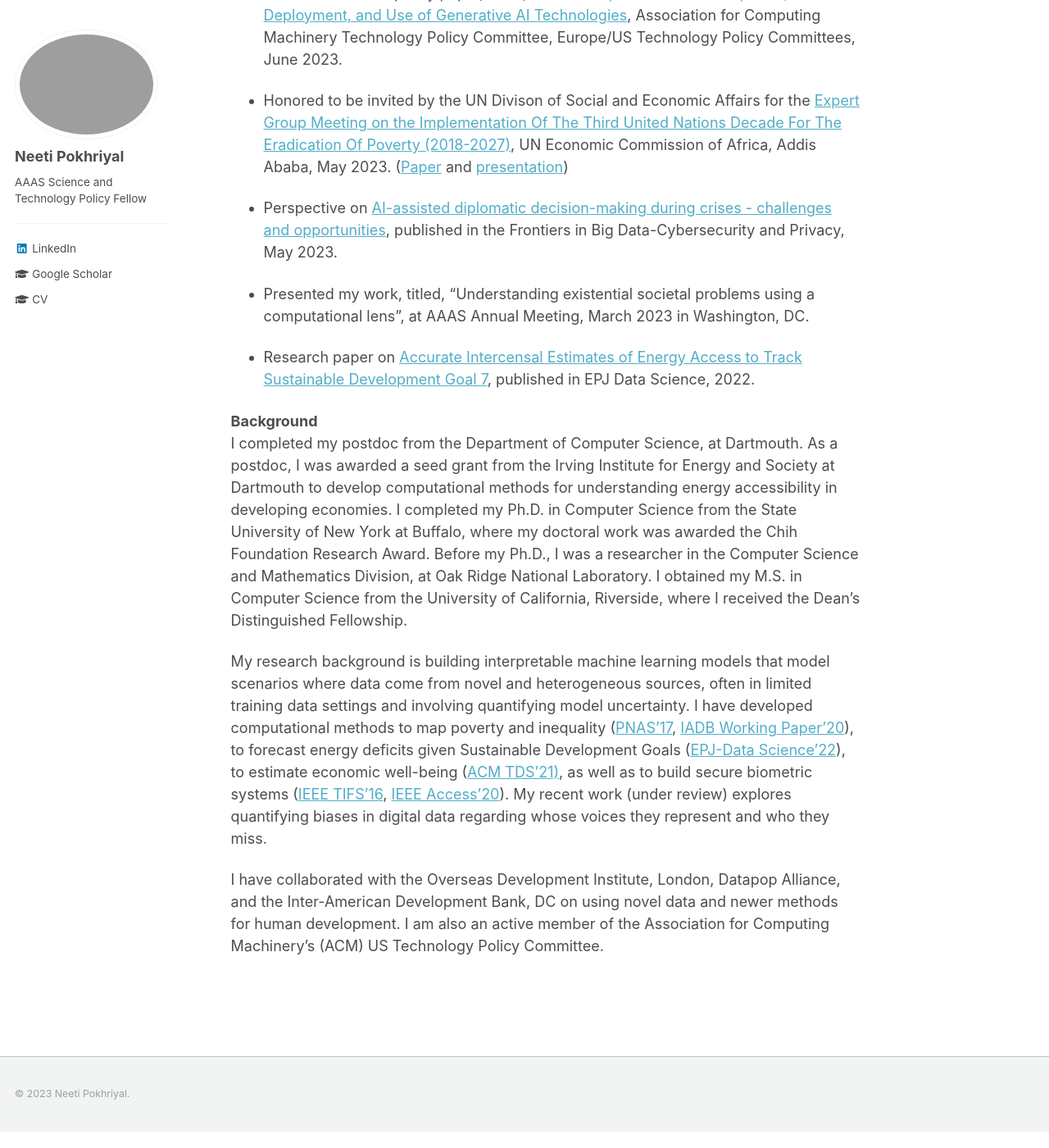
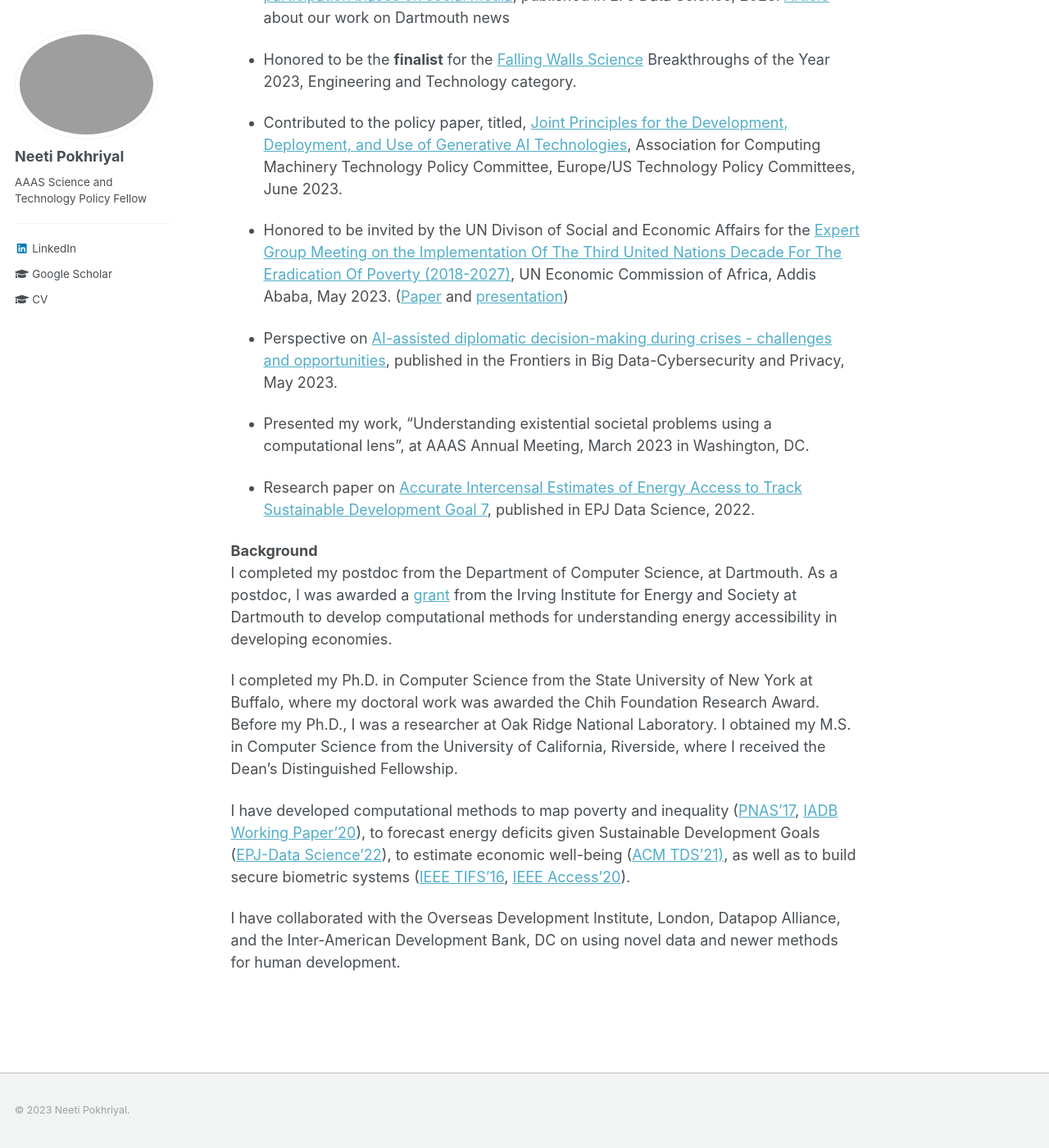
Before and after one commit to neetip/neetip.github.io, a Jekyll site: the page built from _pages/about.md, in a window 1280 px wide and 1400 px high, scrolled down 626 px. Shown: the whole window at 82% size. Built offline with Jekyll 4.4.1, drawn with Linux system fonts in a browser that asks for light colours; some of the changed text lies outside the part shown.

Commit message:
Update about.md

```diff
--- a/_pages/about.md
+++ b/_pages/about.md
@@ -7,11 +7,12 @@ redirect_from:
   - /about/
   - /about.html
 ---
-I am a computer scientist with an interest and experience in policy issues related to developing responsible artificial intelligence and data science technologies. I am the 2022-23 AAAS Science and Technology Policy fellow at the National Science Foundation’s National Artificial Intelligence (AI) Research Institutes program, which focuses on long-term fundamental and use-inspired AI research towards issues of national importance. I also focus on expanding AI infrastructure and access to underserved communities via NSF's ExpandAI program. I am also a visiting scholar in the Department of Computer Science, at Dartmouth College.
+I am a computer scientist with an interest and experience in policy issues related to developing responsible artificial intelligence technologies. I am the 2022-23 AAAS Science and Technology Policy fellow at the National Science Foundation’s Artificial Intelligence (AI) Research Institutes program. My research background is in building interpretable machine learning models that model scenarios where data come from novel, heterogeneous sources, often in limited training data settings, and that involve quantifying model uncertainties.
 
-I was the 2022 Mirzayan Policy Fellow at the National Academies of Sciences, Engineering, and Medicine, where I contributed to the work of the Committee on National Statistics on aspects of data access and privacy.
+I was the 2022 Mirzayan Policy Fellow at the National Academies of Sciences, Engineering, and Medicine, where I contributed to the work of the Committee on National Statistics on aspects of sustainable models of data access for sensitive and private data. I am also a visiting scholar in the Department of Computer Science, at Dartmouth College and a member of the Association for Computing Machinery’s (ACM) US Technology Policy Committee.
 
 <b> Recent News</b>
+* Research work in AI ethics on understanding biases in digital data <a href="https://epjdatascience.springeropen.com/articles/10.1140/epjds/s13688-023-00405-6">Quantifying participation biases on social media</a>, published in EPJ Data Science, 2023. <a href="https://home.dartmouth.edu/news/2023/09/defining-participation-bias-social-media">Article</a> about our work on Dartmouth news
 
 * Honored to be the <b>finalist</b> for the <a href="https://falling-walls.com/science-summit/finalists/">Falling Walls Science</a> Breakthroughs of the Year 2023, Engineering and Technology category.
 
@@ -21,13 +22,15 @@ I was the 2022 Mirzayan Policy Fellow at the National Academies of Sciences, Eng
 
 * Perspective on <a href="https://www.frontiersin.org/articles/10.3389/fdata.2023.1183313/full">AI-assisted diplomatic decision-making during crises - challenges and opportunities</a>, published in the Frontiers in Big Data-Cybersecurity and Privacy, May 2023.
 
-* Presented my work, titled, "Understanding existential societal problems using a computational lens", at AAAS Annual Meeting, March 2023 in Washington, DC.
+* Presented my work, "Understanding existential societal problems using a computational lens", at AAAS Annual Meeting, March 2023 in Washington, DC.
 
 * Research paper on <a href="https://epjdatascience.springeropen.com/articles/10.1140/epjds/s13688-022-00371-5">Accurate Intercensal Estimates of Energy Access to Track Sustainable Development Goal 7</a>, published in EPJ Data Science, 2022.
 
 <b>Background</b>
-I completed my postdoc from the Department of Computer Science, at Dartmouth. As a postdoc, I was awarded a seed grant from the Irving Institute for Energy and Society at Dartmouth to develop computational methods for understanding energy accessibility in developing economies. I completed my Ph.D. in Computer Science from the State University of New York at Buffalo, where my doctoral work was awarded the Chih Foundation Research Award. Before my Ph.D., I was a researcher in the Computer Science and Mathematics Division, at Oak Ridge National Laboratory. I obtained my M.S. in Computer Science from the University of California, Riverside, where I received the Dean’s Distinguished Fellowship.
+I completed my postdoc from the Department of Computer Science, at Dartmouth. As a postdoc, I was awarded a <a href="https://irving.dartmouth.edu/research/funding-faculty-and-researchers/funded-projects/mapping-country-wide-energy-access-majority">grant</a> from the Irving Institute for Energy and Society at Dartmouth to develop computational methods for understanding energy accessibility in developing economies.
 
-My research background is building interpretable machine learning models that model scenarios where data come from novel and heterogeneous sources, often in limited training data settings and involving quantifying model uncertainty. I have developed computational methods to map poverty and inequality (<a href="https://www.pnas.org/content/114/46/E9783">PNAS'17</a>, <a href="https://publications.iadb.org/en/estimating-and-forecasting-income-poverty-and-inequality-in-haiti-using-satellite-imagery-and-mobile-phone-data">IADB Working Paper'20</a>), to forecast energy deficits given Sustainable Development Goals (<a href="https://epjdatascience.springeropen.com/articles/10.1140/epjds/s13688-022-00371-5">EPJ-Data Science'22</a>), to estimate economic well-being (<a href="https://dl.acm.org/doi/10.1145/3498332">ACM TDS'21)</a>, as well as to build secure biometric systems (<a href="assets/docs/ieee_tifs.pdf">IEEE TIFS'16</a>, <a href="https://ieeexplore.ieee.org/document/9157880">IEEE Access'20</a>). My recent work (under review) explores quantifying biases in digital data regarding whose voices they represent and who they miss.
+I completed my Ph.D. in Computer Science from the State University of New York at Buffalo, where my doctoral work was awarded the Chih Foundation Research Award. Before my Ph.D., I was a researcher at Oak Ridge National Laboratory. I obtained my M.S. in Computer Science from the University of California, Riverside, where I received the Dean’s Distinguished Fellowship.
 
-I have collaborated with the Overseas Development Institute, London, Datapop Alliance, and the Inter-American Development Bank, DC on using novel data and newer methods for human development. I am also an active member of the Association for Computing Machinery's (ACM) US Technology Policy Committee.
+I have developed computational methods to map poverty and inequality (<a href="https://www.pnas.org/content/114/46/E9783">PNAS'17</a>, <a href="https://publications.iadb.org/en/estimating-and-forecasting-income-poverty-and-inequality-in-haiti-using-satellite-imagery-and-mobile-phone-data">IADB Working Paper'20</a>), to forecast energy deficits given Sustainable Development Goals (<a href="https://epjdatascience.springeropen.com/articles/10.1140/epjds/s13688-022-00371-5">EPJ-Data Science'22</a>), to estimate economic well-being (<a href="https://dl.acm.org/doi/10.1145/3498332">ACM TDS'21)</a>, as well as to build secure biometric systems (<a href="assets/docs/ieee_tifs.pdf">IEEE TIFS'16</a>, <a href="https://ieeexplore.ieee.org/document/9157880">IEEE Access'20</a>).
+
+I have collaborated with the Overseas Development Institute, London, Datapop Alliance, and the Inter-American Development Bank, DC on using novel data and newer methods for human development.
```
